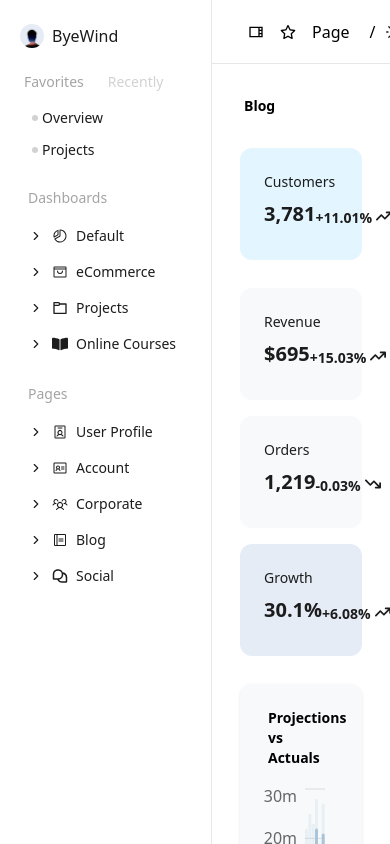
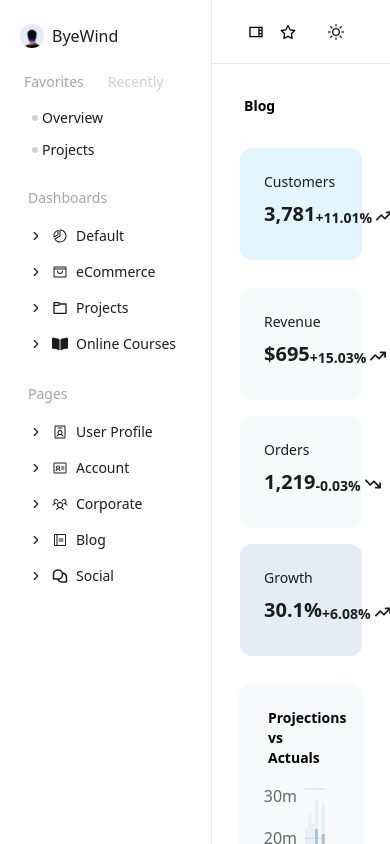
Before and after one commit to yogeshpatel09/juspay, a React (Vite) app: page /page/blog in a window 390 px wide. Built offline with nearby package versions, Linux system fonts and the light colour scheme.

Commit message:
Enhance Header and Sidebar components by adding cursor styles to improve interactivity and user experience

```diff
--- a/src/components/layouts/Header.jsx
+++ b/src/components/layouts/Header.jsx
@@ -15,7 +15,7 @@ function Header({ onToggleLeft, onToggleRight, pageTitle }) {
 
                     <div onClick={() => onToggleLeft && onToggleLeft()} className='px-2 py-1 cursor-pointer'><MdOutlineViewSidebar /></div>
                     <div className='px-2 py-1 cursor-pointer'><FaRegStar /></div>
-                    <div className="flex cursor-pointer">
+                    <div className=" cursor-pointer hidden md:block">
                         <Breadcrumb />
                     </div>
 
--- a/src/components/layouts/Sidebar.jsx
+++ b/src/components/layouts/Sidebar.jsx
@@ -29,7 +29,7 @@ export default function Sidebar({ collapsed = false, onSelect }) {
                                     if (item.path) navigate(item.path);
                                 }
                             }}
-                            className={`flex items-center gap-1 w-full text-sm text-[#1C1C1C] dark:border-[rgba(28,28,28,0.1)] px-2 py-1 rounded-lg ${activeItem === item.title
+                            className={`flex items-center gap-1 w-full cursor-pointer text-sm text-[#1C1C1C] dark:border-[rgba(28,28,28,0.1)] px-2 py-1 rounded-lg ${activeItem === item.title
                                 ? 'bg-[rgba(28,28,28,0.05)] dark:bg-[rgba(255,255,255,0.1)]'
                                 : 'hover:bg-[rgba(28,28,28,0.05)] hover:dark:bg-[rgba(255,255,255,0.1)]'
                                 }`}
```
